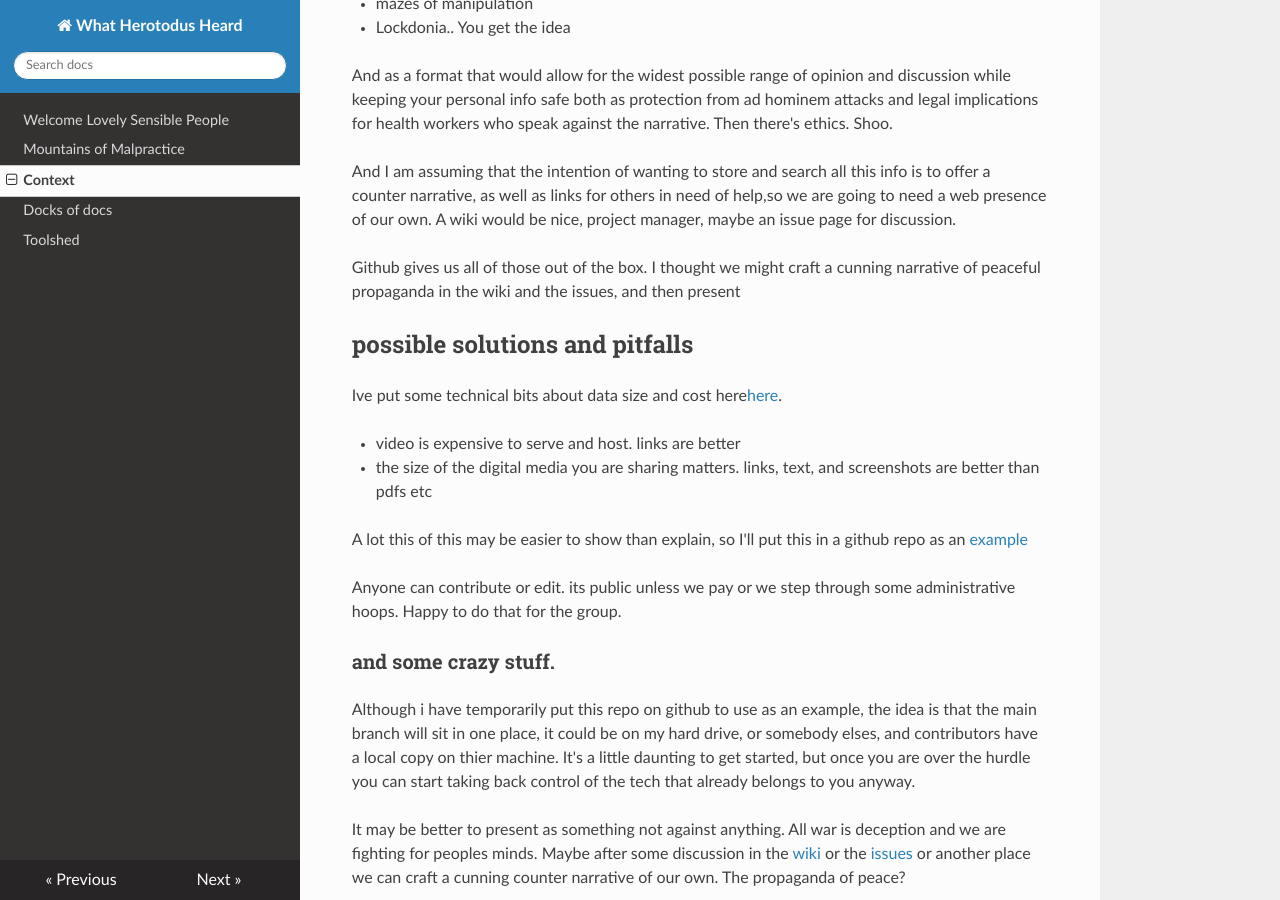
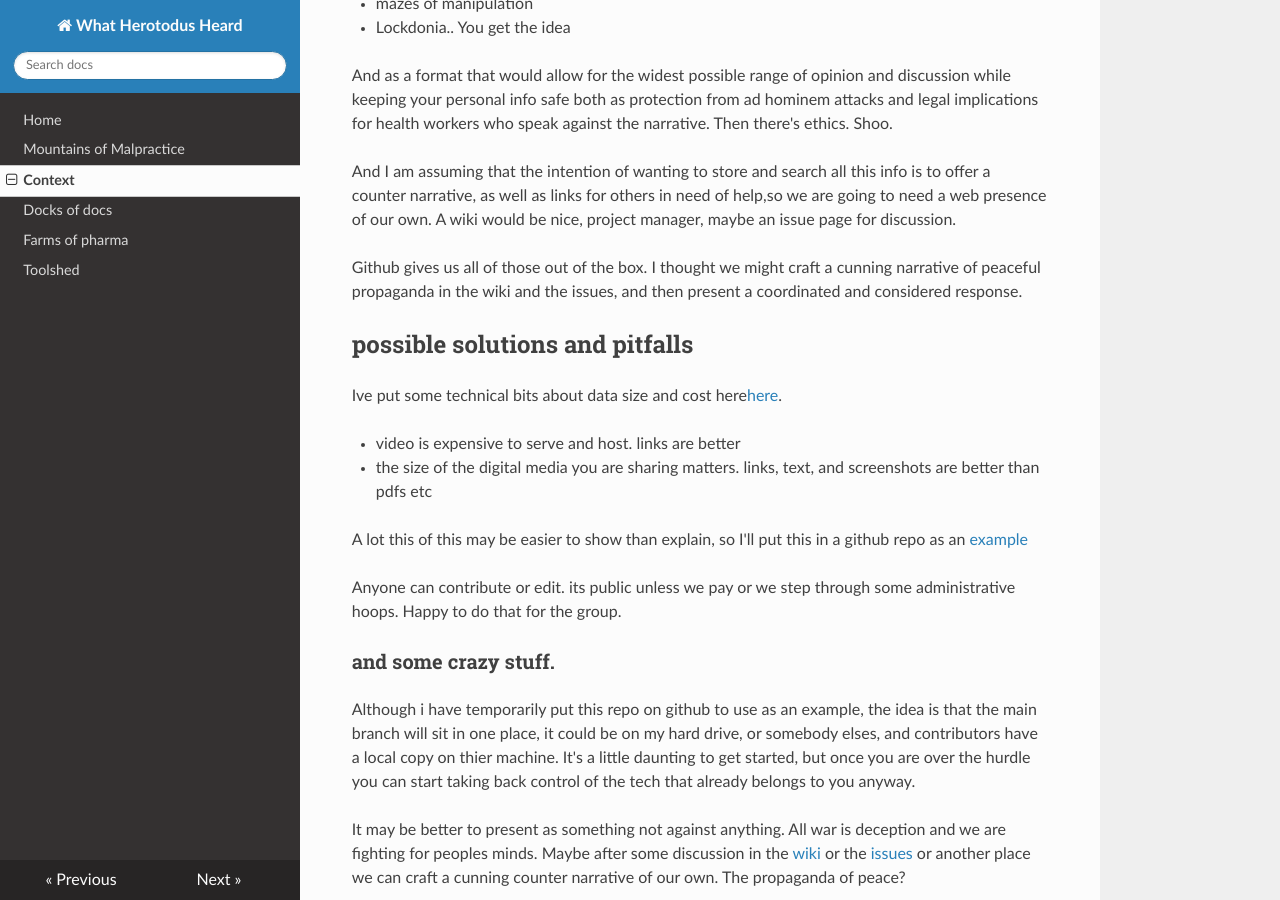
Before and after one commit to chryket/nutmeg, an MkDocs documentation site: the page built from docs/context.md, in a window 1280 px wide and 900 px high, scrolled down 1820 px. Built offline with MkDocs 1.6.1, drawn with Linux system fonts in a browser that asks for light colours; nearby versions of some CDN libraries.

Commit message:
power cut

```diff
--- a/docs/context.md
+++ b/docs/context.md
@@ -45,7 +45,7 @@ And as a format that would allow for the widest possible range of opinion and di
 
 And I am assuming that the intention of wanting to store and search all this info is to offer a counter narrative, as well as links for others in need of help,so we are going to need a web presence of our own. A wiki would be nice, project manager, maybe an issue page for discussion.
 
-Github gives us all of those out of the box. I thought we might craft a cunning narrative of peaceful propaganda in the wiki and the issues, and then present
+Github gives us all of those out of the box. I thought we might craft a cunning narrative of peaceful propaganda in the wiki and the issues, and then present a coordinated and considered response.
 
 ## possible solutions and pitfalls
 
@@ -53,8 +53,6 @@ Ive put some technical bits about data size and cost here[here](/toolshed/).
 
 - video is expensive to serve and host. links are better
 - the size of the digital media you are sharing matters. links, text, and screenshots are better than pdfs etc
-
-
 
 
 A lot this of this may be easier to show than explain, so I'll put this in a github repo as an [example](https://github.com/chryket/lands_of_herotodus)
```
Also changed, not shown: docs/farms_of_pharma.md (added, +9 -0 lines), docs/index.md (+1 -1 lines).
